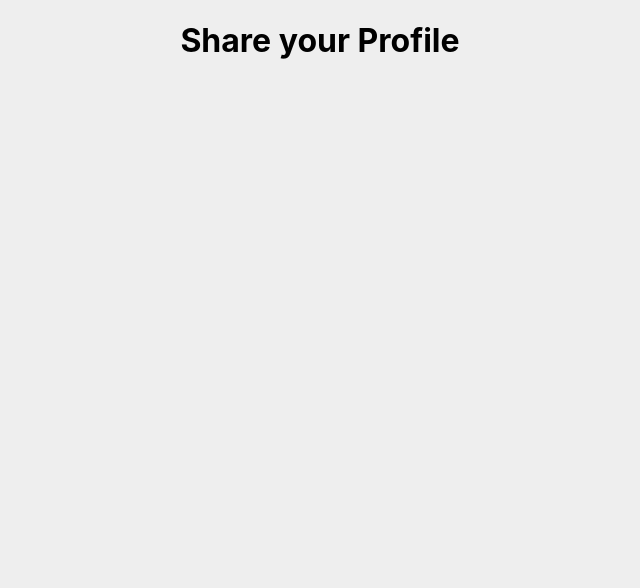
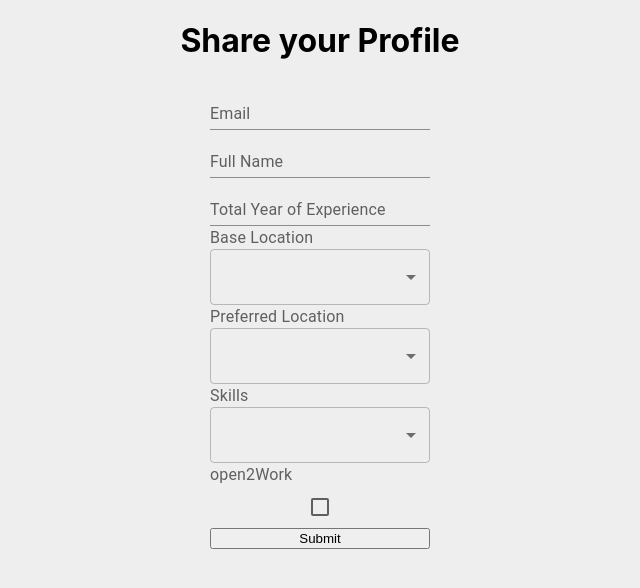
Before and after one commit to Mansi-Ayaskar/Open2Work, a React (Create React App) app: page /profile in a window 1280 px wide. Shown: the top 588 px of the page, without its empty margins (320-960 px from the left). Built offline with nearby package versions, Linux system fonts and the light colour scheme.

Commit message:
Adding Profile Section

```diff
--- /dev/null
+++ b/src/Components/CustomSelect.js
@@ -0,0 +1,21 @@
+import { Select, MenuItem, OutlinedInput } from '@mui/material';
+
+const CustomSelect = ({ name, value, onChange, items, isMulti }) => {
+  return (
+    <Select
+      input={<OutlinedInput label="Multiple Select" />}
+      name={name}
+      value={value}
+      onChange={onChange}
+      multiple={isMulti}
+    >
+      {items.map((item) => (
+        <MenuItem key={item} value={item}>
+          {item}
+        </MenuItem>
+      ))}
+    </Select>
+  );
+};
+
+export default CustomSelect;
--- a/src/Pages/Profile.js
+++ b/src/Pages/Profile.js
@@ -1,9 +1,91 @@
-import React from 'react';
+import { TextField, InputLabel, Checkbox } from '@mui/material';
+import { Box } from '@mui/system';
+import React, { Fragment, useState } from 'react';
+import { profileFormList } from '../helper/profile-data';
+import CustomSelect from '../Components/CustomSelect';
 
 function Profile() {
+  const [inputs, setInputs] = useState({
+    openToWork: false,
+    skills: [],
+    baselocation: '',
+    preferredlocation: ''
+  });
+  const handleChange = (event) => {
+    setInputs((values) => ({
+      ...values,
+      [event.target.name]: event.target.value
+    }));
+  };
+
+  const handleSubmit = (event) => {
+    event.preventDefault();
+    console.log('inputs: ', inputs);
+  };
+
   return (
     <div>
       <h1 style={{ textAlign: 'center' }}>Share your Profile</h1>
+      <Box
+        sx={{
+          display: 'flex',
+          justifyContent: 'center',
+          alignItems: 'center',
+          flexDirection: 'column'
+        }}
+      >
+        <form
+          onSubmit={handleSubmit}
+          style={{ display: 'flex', flexDirection: 'column' }}
+        >
+          {profileFormList.map((formData) => {
+            if (formData.type === 'dropdown') {
+              return (
+                <Fragment key={formData.id}>
+                  <InputLabel>{formData.label}</InputLabel>
+                  <CustomSelect
+                    name={formData.id}
+                    value={inputs[formData.id]}
+                    onChange={handleChange}
+                    items={formData.items}
+                    isMulti={formData.isMultiSelect}
+                  />
+                </Fragment>
+              );
+            } else if (formData.type === 'checkbox') {
+              return (
+                <Fragment key={formData.id}>
+                  <InputLabel>{formData.label}</InputLabel>
+                  <Checkbox
+                    name={formData.id}
+                    checked={inputs[formData.id]}
+                    onChange={(e) =>
+                      setInputs((values) => ({
+                        ...values,
+                        [formData.id]: e.target.checked
+                      }))
+                    }
+                  />
+                </Fragment>
+              );
+            }
+            return (
+              <TextField
+                key={formData.id}
+                id={formData.id}
+                type={formData.type ?? 'text'}
+                name={formData.id}
+                label={formData.label}
+                variant="standard"
+                value={inputs[formData.id] || ''}
+                onChange={handleChange}
+              />
+            );
+          })}
+
+          <input type="submit" />
+        </form>
+      </Box>
     </div>
   );
 }
--- /dev/null
+++ b/src/helper/profile-data.js
@@ -0,0 +1,62 @@
+const skillsList = ['React', 'Node', 'React-Native'];
+const LocationList = [
+  'Ahmedabad',
+  'Bengaluru',
+  'Bhopal',
+  'Chennai',
+  'Goa',
+  'Gurugram',
+  'Hyderabad',
+  'Indore',
+  'Jaipur',
+  'Kochi',
+  'Kolkata',
+  'Lucknow',
+  'Mumbai',
+  'Nagpur',
+  'Noida',
+  'Pune'
+];
+export const profileFormList = [
+  {
+    id: 'email',
+    label: 'Email',
+    type: 'email'
+  },
+  {
+    id: 'fullname',
+    label: 'Full Name',
+    type: 'text'
+  },
+  {
+    id: 'experience',
+    label: 'Total Year of Experience',
+    type: 'number'
+  },
+  {
+    id: 'baselocation',
+    label: 'Base Location',
+    type: 'dropdown',
+    isMultiSelect: false,
+    items: LocationList
+  },
+  {
+    id: 'preferredlocation',
+    label: 'Preferred Location',
+    type: 'dropdown',
+    isMultiSelect: false,
+    items: LocationList
+  },
+  {
+    id: 'skills',
+    label: 'Skills',
+    type: 'dropdown',
+    isMultiSelect: true,
+    items: skillsList
+  },
+  {
+    id: 'openToWork',
+    label: 'open2Work',
+    type: 'checkbox'
+  }
+];
```
